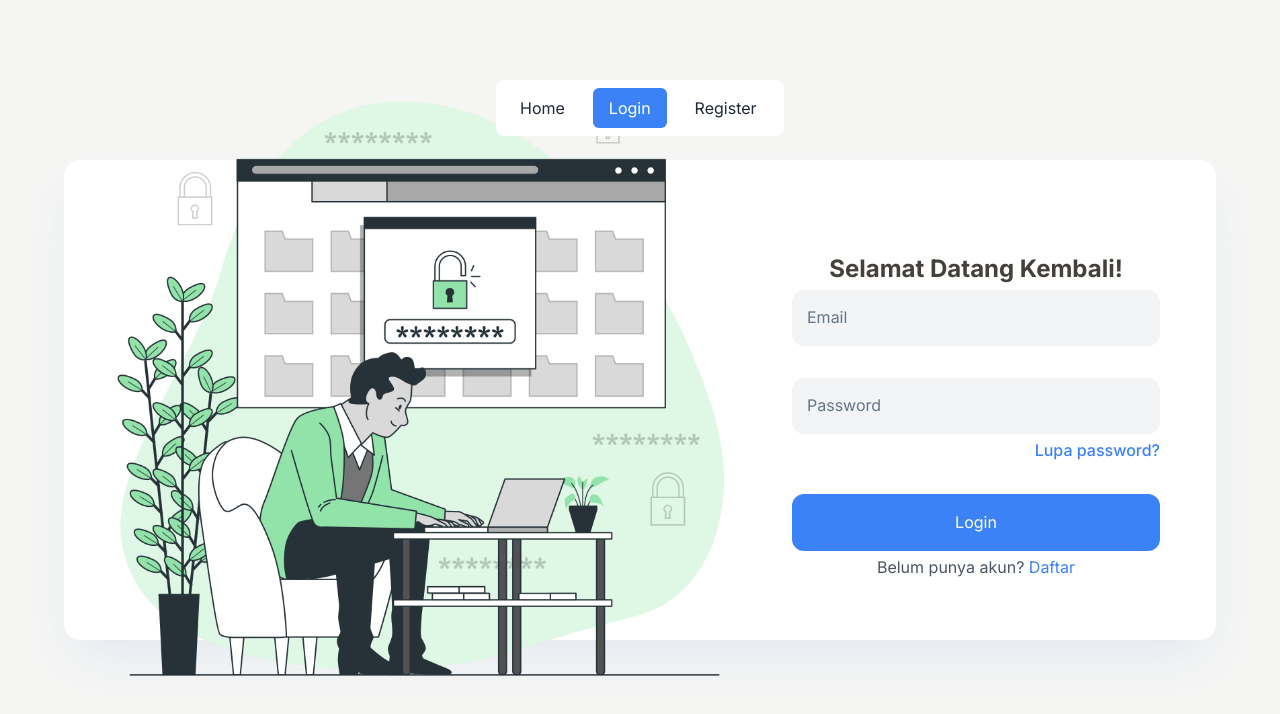
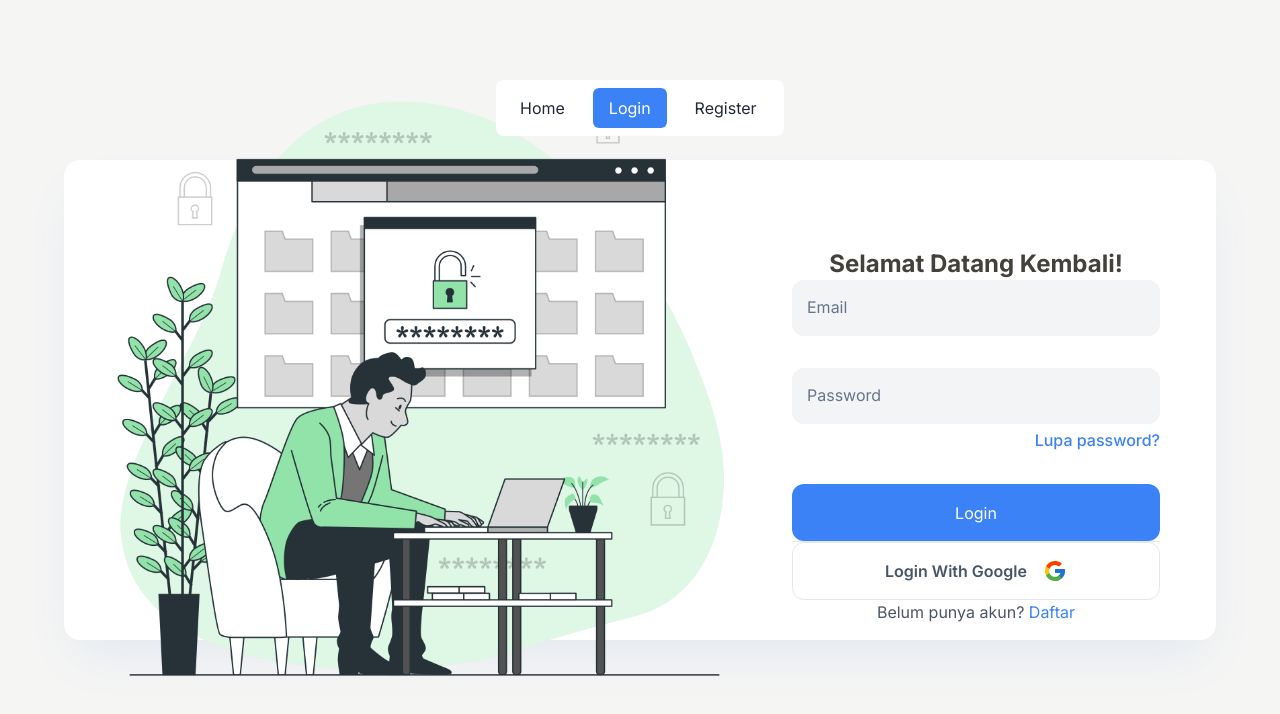
Before and after one commit to aacmal/finaki, a Next.js app: page /auth/login in a window 1280 px wide. Shown: the top 714 px of the page. Built offline with nearby package versions, Linux system fonts and the light colour scheme; no server answers.

Commit message:
feat: Added Login with Google

```diff
--- a/app/auth/layout.tsx
+++ b/app/auth/layout.tsx
@@ -3,6 +3,7 @@
 import { Routes } from "@/types/Routes";
 import { usePathname, useRouter } from "next/navigation";
 import React, { useEffect } from "react";
+import {GoogleOAuthProvider} from "@react-oauth/google";
 
 type Props = {
   children: React.ReactNode;
@@ -27,7 +28,9 @@ const AuthLayout = ({ children }: Props) => {
   }, []);
 
   return (
-    <div className="grid place-items-center w-screen h-screen">{children}</div>
+    <GoogleOAuthProvider clientId={process.env.NEXT_PUBLIC_CLIENT_ID as string}>
+      <div className="grid place-items-center w-screen h-screen">{children}</div>
+    </GoogleOAuthProvider>
   );
 };
 
--- a/app/auth/login/LoginComponent.tsx
+++ b/app/auth/login/LoginComponent.tsx
@@ -9,15 +9,32 @@ import InputWithLabel from "@/dls/Form/InputWithLabel";
 import Heading from "@/dls/Heading";
 import Image from "@/dls/Image";
 import { Routes } from "@/types/Routes";
-import { loginUser } from "@/utils/api/authApi";
+import { loginUser, loginWithGoogleCode } from "@/utils/api/authApi";
 import { useMutation } from "@tanstack/react-query";
 import Link from "next/link";
 import { useRouter } from "next/navigation";
 import { useEffect } from "react";
 import { useForm } from "react-hook-form";
+import { useGoogleLogin } from "@react-oauth/google";
+import Button from "@/dls/Button/Button";
+import { FcGoogle } from "react-icons/fc"
 
 const LoginComponent = () => {
   const router = useRouter();
+
+  const loginWithGoole = useGoogleLogin({
+    onSuccess:  ({ code }) => {
+      loginWithGoogleCode(code).then(res => {
+        router.replace(Routes.App);
+        localStorage.setItem("access-token", res.data.accessToken);
+      }).catch(err => {
+        setError("root", {
+          message: err.response.data.message
+        })
+      })
+    },
+    flow: "auth-code"
+  })
 
   const {
     register,
@@ -58,6 +75,10 @@ const LoginComponent = () => {
         className="w-[40%] lg:w-[60%] aspect-square"
       />
       <AuthCardContent>
+        {
+          errors.root &&
+            <span className="mx-auto text-red-400 font-semibold">{errors.root?.message}</span>
+        }
         <Heading level={1} className="text-center mt-2">
           Selamat Datang Kembali!
         </Heading>
@@ -99,6 +120,16 @@ const LoginComponent = () => {
             title="Login"
           />
         </FormGroup>
+        <hr/>
+        <Button
+          type="button"
+          width="full"
+          className="!bg-white dark:!bg-slate-500 flex justify-center items-center gap-4 !hover:shadow-lg dark:border-slate-400 !shadow-slate-700/20 border border-slate-200"
+          onClick={() => loginWithGoole()}
+        >
+          <span className="text-slate-600 dark:text-slate-200 font-semibold">Login With Google</span>
+          <FcGoogle size={24}/>
+        </Button>
         <span className="text-center justify-self-end text-gray-600 dark:text-slate-300">
           Belum punya akun?{" "}
           <Link href={Routes.Register} className="text-blue-500">
--- a/components/dls/Button/Button.tsx
+++ b/components/dls/Button/Button.tsx
@@ -24,7 +24,7 @@ const Button = ({
     <button
       type={type}
       className={classNames(
-        "px-4 py-4 disabled:cursor-not-allowed rounded-xl text-white hover:shadow-2xl",
+        "px-4 py-4 disabled:cursor-not-allowed rounded-xl text-white hover:shadow-2xl transition-all",
         { "w-full": width === "full" },
         { "w-auto": width === "auto" },
         { "w-fit": width === "fit" },
--- a/package.json
+++ b/package.json
@@ -16,6 +16,7 @@
     "@next/font": "^13.0.7",
     "@radix-ui/react-dropdown-menu": "^2.0.2",
     "@radix-ui/react-tooltip": "^1.0.7",
+    "@react-oauth/google": "^0.11.1",
     "@tanstack/react-query": "^4.22.0",
     "@tanstack/react-query-devtools": "^4.22.0",
     "@types/node": "18.11.13",
--- a/utils/api/authApi.ts
+++ b/utils/api/authApi.ts
@@ -58,3 +58,10 @@ export const resetPassword = async (data: ResetPasswordInput) => {
   const response = await authApi.post<GenericResponse>("/reset-password", data);
   return response.data.message;
 };
+
+export const loginWithGoogleCode = async (code: string)=> {
+  const response = await authApi.post("/login-with-google", {
+    code
+  })
+  return response.data
+}
```
Also changed, not shown: 1 other file (tests, documents, lock files or other folders).
